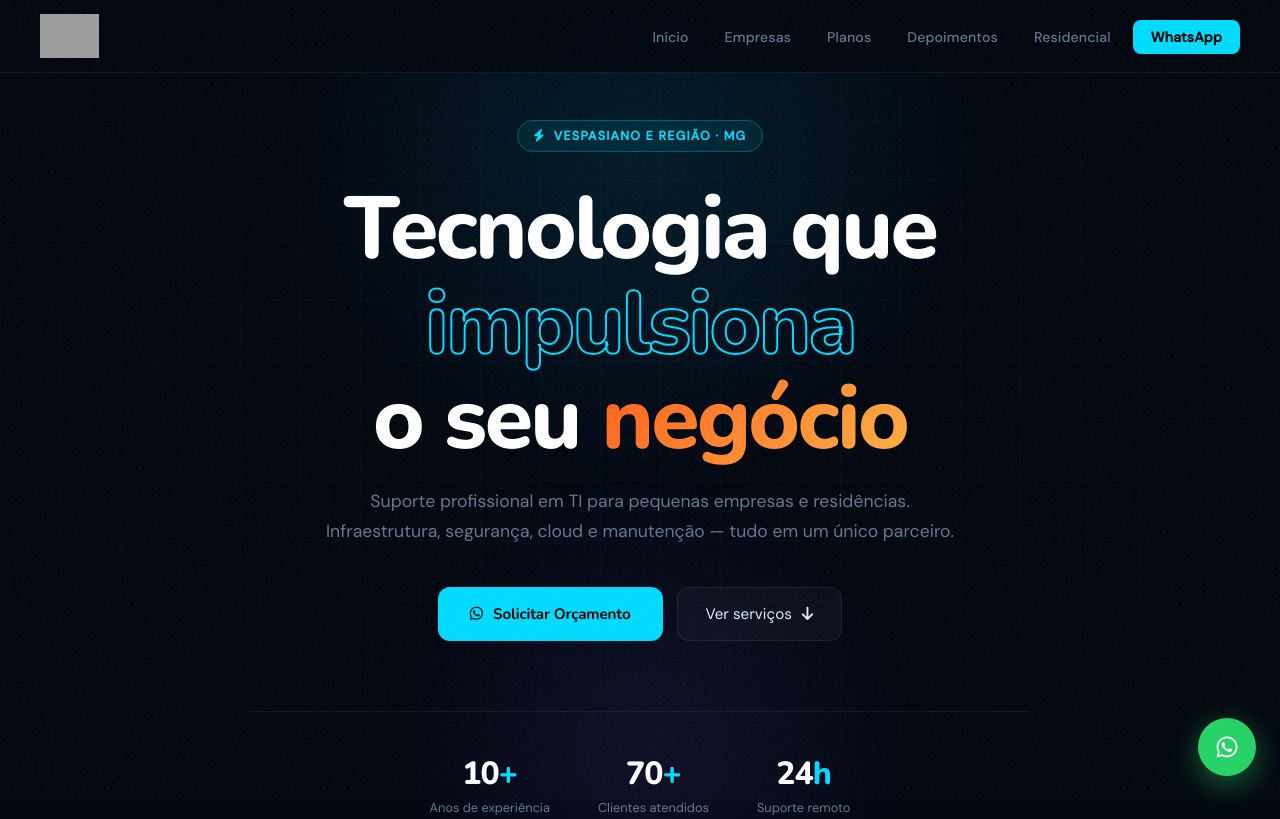
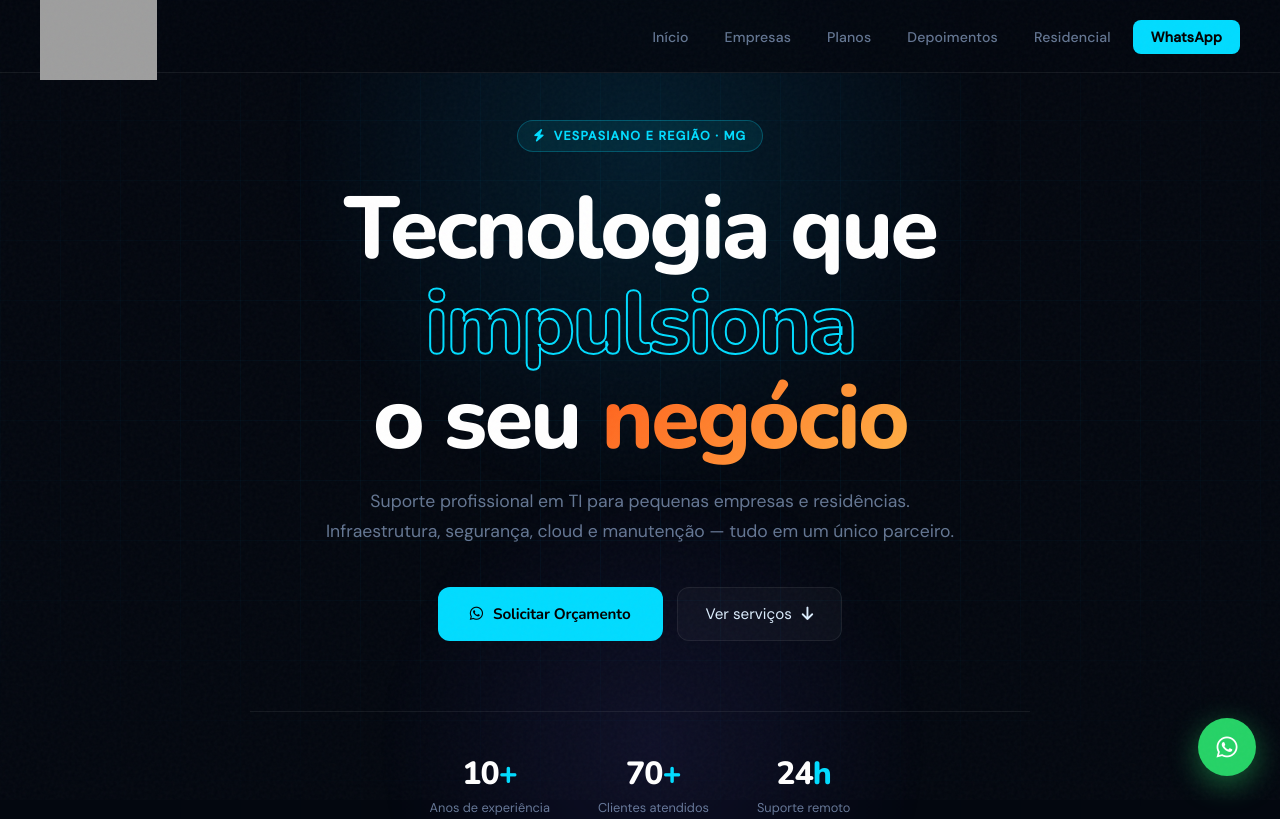
Before and after one commit to zimmerxp/ztech.website, a plain HTML site: page index.html in a window 1280 px wide. Shown: the top 819 px of the page. Drawn offline with nearby package versions, Linux system fonts and the light colour scheme; grey boxes are pictures that could not be loaded.

Commit message:
Increase logo image height from 44px to 88px

```diff
--- a/index.html
+++ b/index.html
@@ -74,7 +74,7 @@
       display:flex;align-items:center;justify-content:space-between;height:72px
     }
     .nav-logo{display:flex;align-items:center;gap:10px;text-decoration:none;z-index:201}
-    .nav-logo img{height:44px}
+    .nav-logo img{height:88px}
     nav ul{display:flex;gap:8px;list-style:none}
     nav ul a{
       color:var(--muted);text-decoration:none;font-size:.88rem;font-weight:500;
```
